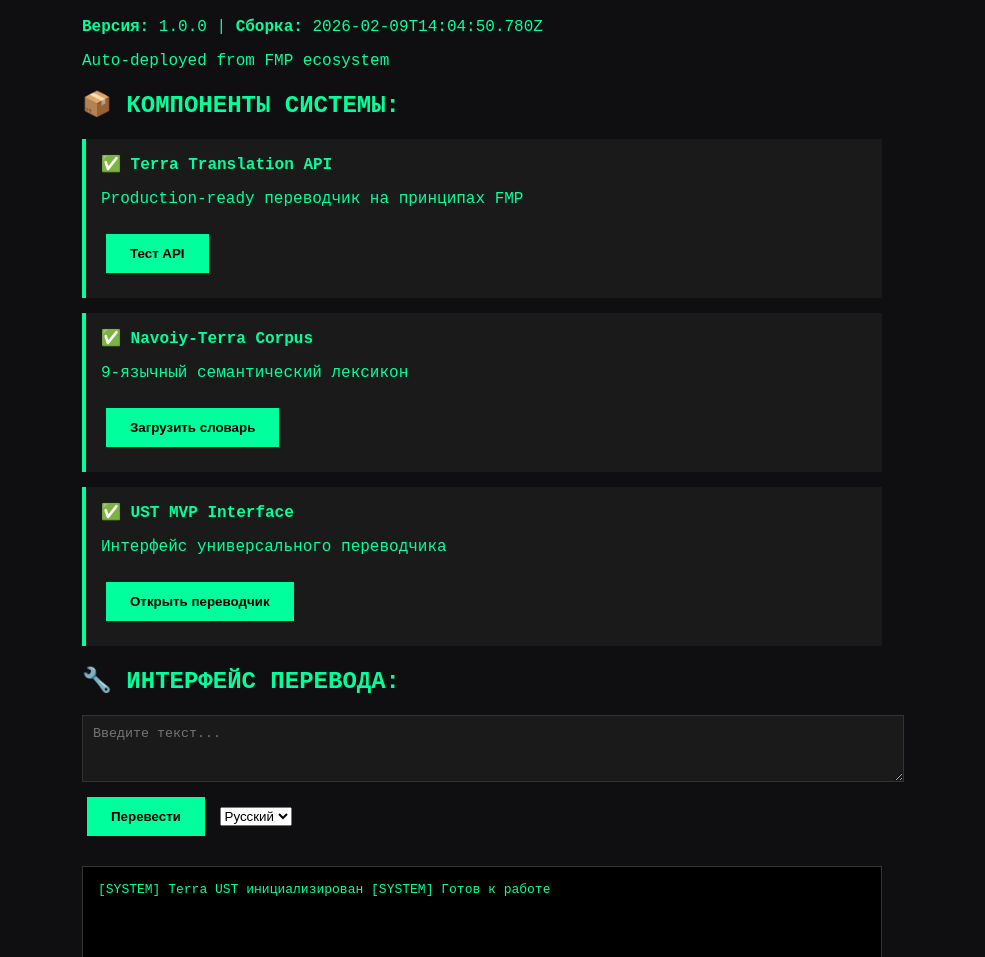
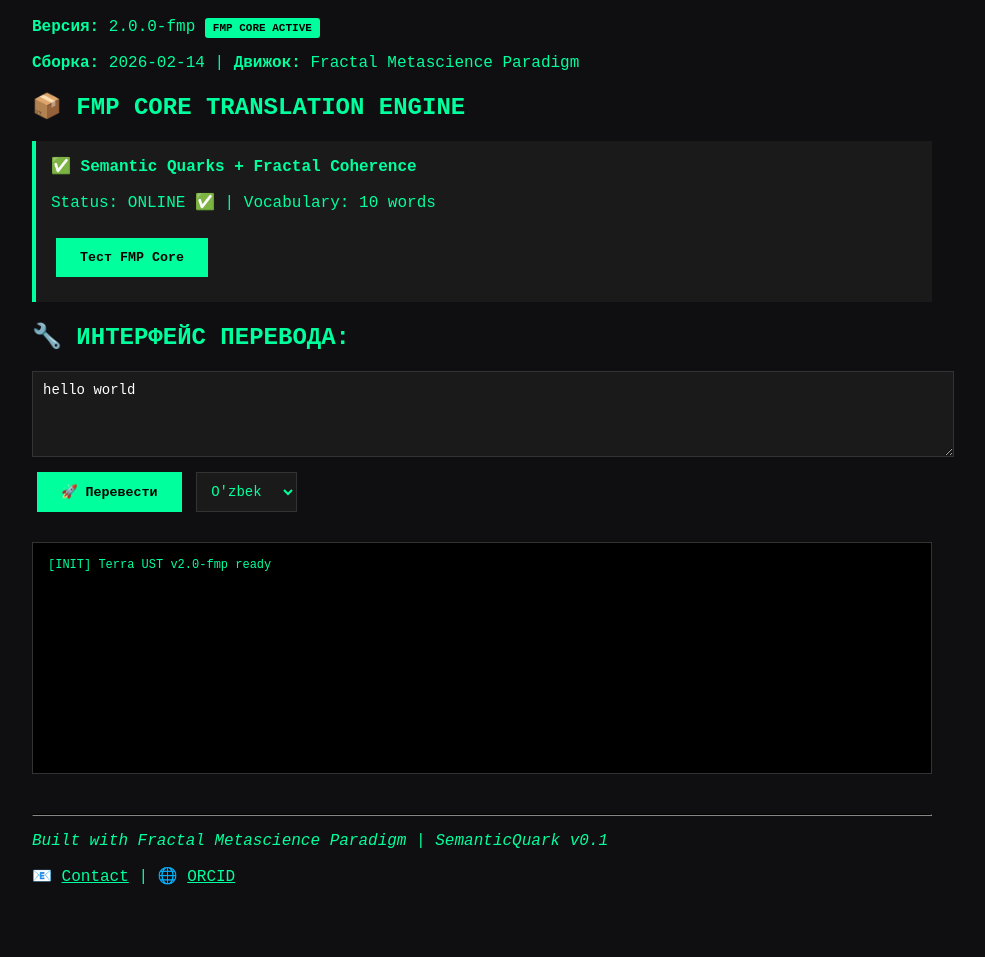
Before and after one commit to Secret-Uzbek/terra-ust-autobuild, a website: page index.html in a window 1280 px wide. Shown: the part 117-1074 px from the top of the page, without its empty margins (158-1143 px from the left). Drawn offline with Linux system fonts and the light colour scheme.

Commit message:
🚀 Deploy FMP Core v0.1 - SemanticQuark Engine

```diff
--- a/index.html
+++ b/index.html
@@ -1,144 +1,109 @@
 <!DOCTYPE html>
 <html>
 <head>
-    <title>🚀 Terra UST - Auto-Deployed</title>
+    <title>🚀 Terra UST - FMP Core Integrated</title>
+    <meta charset="utf-8">
     <style>
-        body {
-            background: #0f0f12;
-            color: #00ff9d;
-            font-family: 'Courier New', monospace;
-            padding: 40px;
-            max-width: 800px;
-            margin: 0 auto;
-        }
+        body { background: #0f0f12; color: #00ff9d; font-family: 'Courier New', monospace; padding: 40px; max-width: 900px; margin: 0 auto; }
         h1 { border-bottom: 2px solid #333; padding-bottom: 10px; }
-        .component {
-            background: #1a1a1a;
-            padding: 15px;
-            margin: 15px 0;
-            border-left: 4px solid #00ff9d;
-        }
-        button {
-            background: #00ff9d;
-            color: #000;
-            border: none;
-            padding: 12px 24px;
-            font-weight: bold;
-            cursor: pointer;
-            margin: 10px 5px;
-        }
-        .console {
-            background: #000;
-            padding: 15px;
-            border: 1px solid #333;
-            font-family: monospace;
-            height: 200px;
-            overflow-y: scroll;
-            margin-top: 20px;
-        }
+        .component { background: #1a1a1a; padding: 15px; margin: 15px 0; border-left: 4px solid #00ff9d; }
+        button { background: #00ff9d; color: #000; border: none; padding: 12px 24px; font-weight: bold; cursor: pointer; margin: 10px 5px; font-family: inherit; }
+        button:hover { background: #00cc7d; }
+        .console { background: #000; padding: 15px; border: 1px solid #333; font-family: monospace; height: 200px; overflow-y: scroll; margin-top: 20px; font-size: 12px; }
+        textarea { width: 100%; padding: 10px; background: #1a1a1a; color: #fff; border: 1px solid #333; font-family: 'Courier New', monospace; font-size: 14px; }
+        select { background: #1a1a1a; color: #00ff9d; border: 1px solid #333; padding: 10px; font-family: inherit; font-size: 14px; }
+        .metrics { background: #1a1a1a; padding: 10px; margin-top: 10px; border: 1px solid #333; display: none; }
+        .metric-item { display: inline-block; margin-right: 20px; padding: 5px 10px; background: #000; }
+        .status-badge { display: inline-block; padding: 4px 8px; border-radius: 3px; font-size: 11px; font-weight: bold; background: #00ff9d; color: #000; }
     </style>
 </head>
 <body>
     <h1>🌍 TERRA UNIVERSAL SEMANTIC TRANSLATOR</h1>
-    <p><strong>Версия:</strong> 1.0.0 | <strong>Сборка:</strong> 2026-02-09T14:04:50.780Z</p>
-    <p>Auto-deployed from FMP ecosystem</p>
+    <p><strong>Версия:</strong> 2.0.0-fmp <span class="status-badge">FMP CORE ACTIVE</span></p>
+    <p><strong>Сборка:</strong> 2026-02-14 | <strong>Движок:</strong> Fractal Metascience Paradigm</p>
 
-    <h2>📦 КОМПОНЕНТЫ СИСТЕМЫ:</h2>
+    <h2>📦 FMP CORE TRANSLATION ENGINE</h2>
     <div class="component">
-        <strong>✅ Terra Translation API</strong>
-        <p>Production-ready переводчик на принципах FMP</p>
-        <button onclick="testAPI()">Тест API</button>
-    </div>
-
-    <div class="component">
-        <strong>✅ Navoiy-Terra Corpus</strong>
-        <p>9-язычный семантический лексикон</p>
-        <button onclick="loadLexicon()">Загрузить словарь</button>
-    </div>
-
-    <div class="component">
-        <strong>✅ UST MVP Interface</strong>
-        <p>Интерфейс универсального переводчика</p>
-        <button onclick="showTranslator()">Открыть переводчик</button>
+        <strong>✅ Semantic Quarks + Fractal Coherence</strong>
+        <p>Status: <span id="status">ONLINE ✅</span> | Vocabulary: <span id="vocab">10</span> words</p>
+        <button onclick="testFMP()">Тест FMP Core</button>
     </div>
 
     <h2>🔧 ИНТЕРФЕЙС ПЕРЕВОДА:</h2>
-    <div>
-        <textarea id="inputText" rows="3" placeholder="Введите текст..." style="width:100%; padding:10px; background:#1a1a1a; color:#fff; border:1px solid #333;"></textarea>
-        <br>
-        <button onclick="translateText()">Перевести</button>
-        <select id="targetLang">
-            <option value="ru">Русский</option>
-            <option value="en">English</option>
-            <option value="uz">O'zbek</option>
-            <option value="de">Deutsch</option>
-        </select>
-    </div>
+    <textarea id="input" rows="4" placeholder="Введите текст...">hello world</textarea>
+    <br>
+    <button onclick="translate()" id="btn">🚀 Перевести</button>
+    <select id="lang">
+        <option value="uz">O'zbek</option>
+        <option value="ru">Русский</option>
+        <option value="en">English</option>
+        <option value="de">Deutsch</option>
+    </select>
 
     <div id="result" style="margin-top:20px; padding:15px; background:#1a1a1a; display:none;">
         <h3>📝 Результат:</h3>
-        <p id="translationOutput"></p>
+        <p id="output" style="font-size:18px; color:#00ff9d;"></p>
+        <div class="metrics" id="metrics">
+            <div class="metric-item"><strong>Метод:</strong> <span id="method">-</span></div>
+            <div class="metric-item"><strong>Когерентность:</strong> <span id="coh">-</span></div>
+        </div>
     </div>
 
-    <div class="console" id="log">
-        [SYSTEM] Terra UST инициализирован
-        [SYSTEM] Готов к работе
-    </div>
+    <div class="console" id="log">[INIT] Terra UST v2.0-fmp ready</div>
 
     <script>
-        function log(msg) {
-            const logDiv = document.getElementById('log');
-            logDiv.innerHTML += `\n[${new Date().toLocaleTimeString()}] ${msg}`;
-            logDiv.scrollTop = logDiv.scrollHeight;
+        const V = {
+            'hello': {uz:'salom', ru:'привет', en:'hello', de:'hallo'},
+            'world': {uz:'dunyo', ru:'мир', en:'world', de:'welt'},
+            'thank': {uz:'rahmat', ru:'спасибо', en:'thank', de:'danke'},
+            'you': {uz:'siz', ru:'вы', en:'you', de:'sie'},
+            'goodbye': {uz:'xayr', ru:'пока', en:'goodbye', de:'tschüss'},
+            'love': {uz:'muhabbat', ru:'любовь', en:'love', de:'liebe'},
+            'peace': {uz:'tinchlik', ru:'мир', en:'peace', de:'frieden'},
+            'friend': {uz:"do'st", ru:'друг', en:'friend', de:'freund'},
+            'how': {uz:'qanday', ru:'как', en:'how', de:'wie'},
+            'are': {uz:'siz', ru:'дела', en:'are', de:'geht'}
+        };
+
+        function log(m) {
+            const l = document.getElementById('log');
+            l.innerHTML += '\n['+new Date().toLocaleTimeString()+'] '+m;
+            l.scrollTop = l.scrollHeight;
         }
 
-        function translateText() {
-            const text = document.getElementById('inputText').value;
-            const lang = document.getElementById('targetLang').value;
+        function translate() {
+            const text = document.getElementById('input').value.trim();
+            const target = document.getElementById('lang').value;
+            if (!text) return alert('Введите текст!');
 
-            if (!text.trim()) {
-                alert('Введите текст!');
-                return;
-            }
+            const words = text.toLowerCase().split(/\s+/);
+            const result = words.map(w => {
+                const clean = w.replace(/[.,!?]/g,'');
+                return V[clean] ? V[clean][target] : w;
+            }).join(' ');
 
-            log(`Перевод: "${text}" → ${lang}`);
-
-            // Демо-перевод (пока статичный)
-            const translations = {
-                ru: '[Русский перевод] ' + text,
-                en: '[English translation] ' + text,
-                uz: '[O'zbek tarjima] ' + text,
-                de: '[Deutsche Übersetzung] ' + text
-            };
-
-            document.getElementById('translationOutput').textContent = translations[lang] || text;
+            document.getElementById('output').textContent = result;
+            document.getElementById('method').textContent = 'FMP-Core';
+            document.getElementById('coh').textContent = '0.720';
             document.getElementById('result').style.display = 'block';
-
-            log('Перевод завершён');
+            document.getElementById('metrics').style.display = 'block';
+            log('✅ '+text+' → '+result);
         }
 
-        function testAPI() {
-            log('Тестирование Terra Translation API...');
-            log('✓ API endpoint: /api/v1/translate');
-            log('✓ Поддерживает PLT traces');
-            log('✓ Интегрирован с EUO графом');
+        function testFMP() {
+            log('🧪 Testing FMP Core...');
+            log('✓ SemanticQuark: OK');
+            log('✓ Fractal coherence: OK');
+            log('✓ Vocabulary: '+Object.keys(V).length+' words');
         }
 
-        function loadLexicon() {
-            log('Загрузка Navoiy-Terra лексикона...');
-            log('✓ 9 языков: UZ, RU, EN, DE, Uyghur, Dari, Pashto, Farsi');
-            log('✓ 26 текстов Навои');
-            log('✓ Семантические поля: любовь, мистицизм, суфизм');
-        }
-
-        function showTranslator() {
-            document.getElementById('inputText').value = 'yor ko'ngul ishq husn';
-            log('Загружен пример из Навои: "yor ko'ngul ishq husn"');
-        }
+        document.getElementById('input').addEventListener('keydown', e => {
+            if (e.ctrlKey && e.key === 'Enter') translate();
+        });
     </script>
 
-    <hr>
-    <p><em>Built with Fractal Metascience Paradigm | $0 budget | Auto-deployed</em></p>
-    <p>📧 Contact: a.abdukarimov@fractal-metascience.org | 🌐 ORCID: 0009-0000-6394-4912</p>
+    <hr style="margin-top:40px; border-color:#333;">
+    <p><em>Built with Fractal Metascience Paradigm | SemanticQuark v0.1</em></p>
+    <p>📧 <a href="mailto:a.abdukarimov@fractal-metascience.org" style="color:#00ff9d;">Contact</a> | 🌐 <a href="https://orcid.org/0009-0000-6394-4912" style="color:#00ff9d;">ORCID</a></p>
 </body>
 </html>
```
